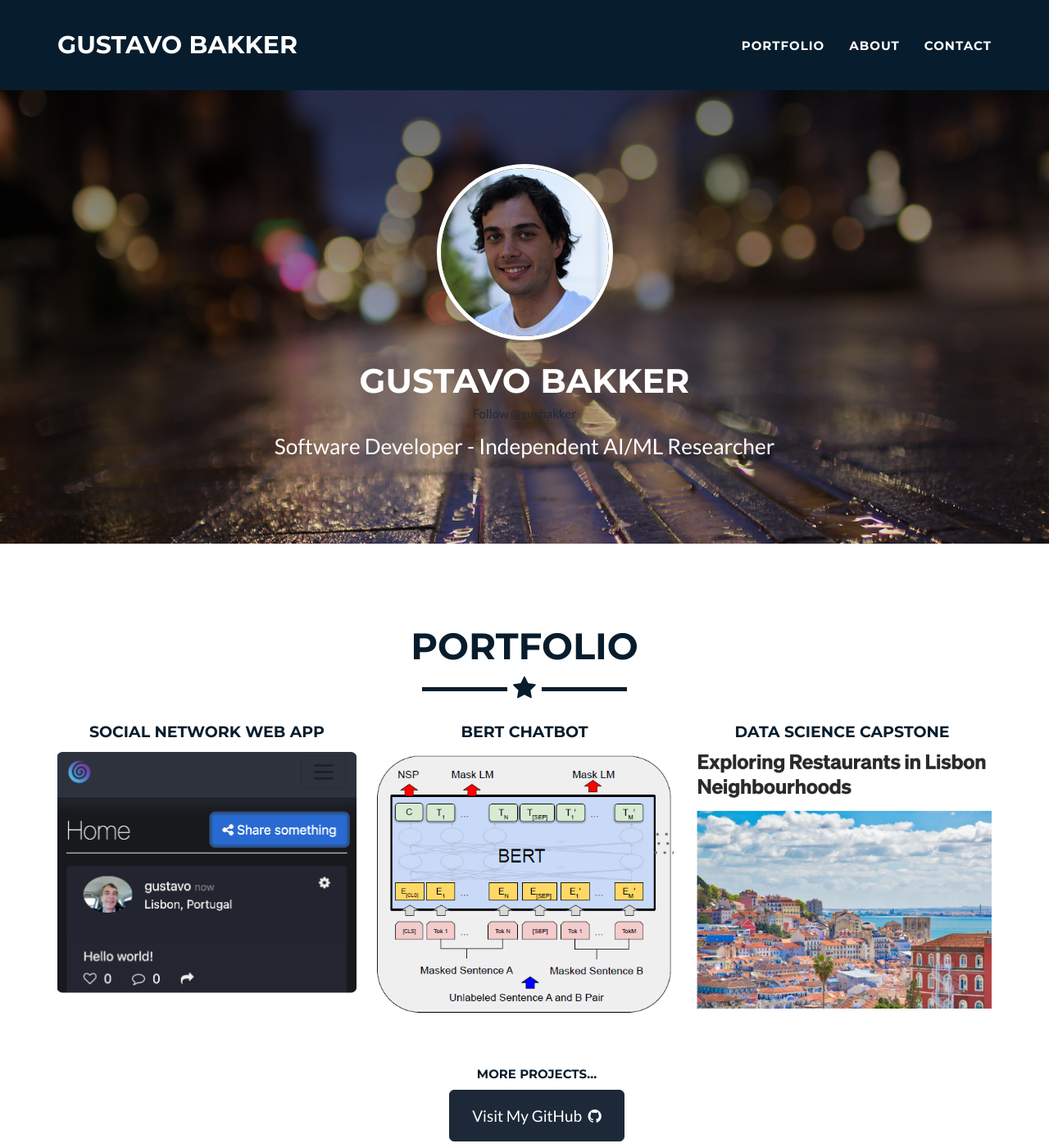
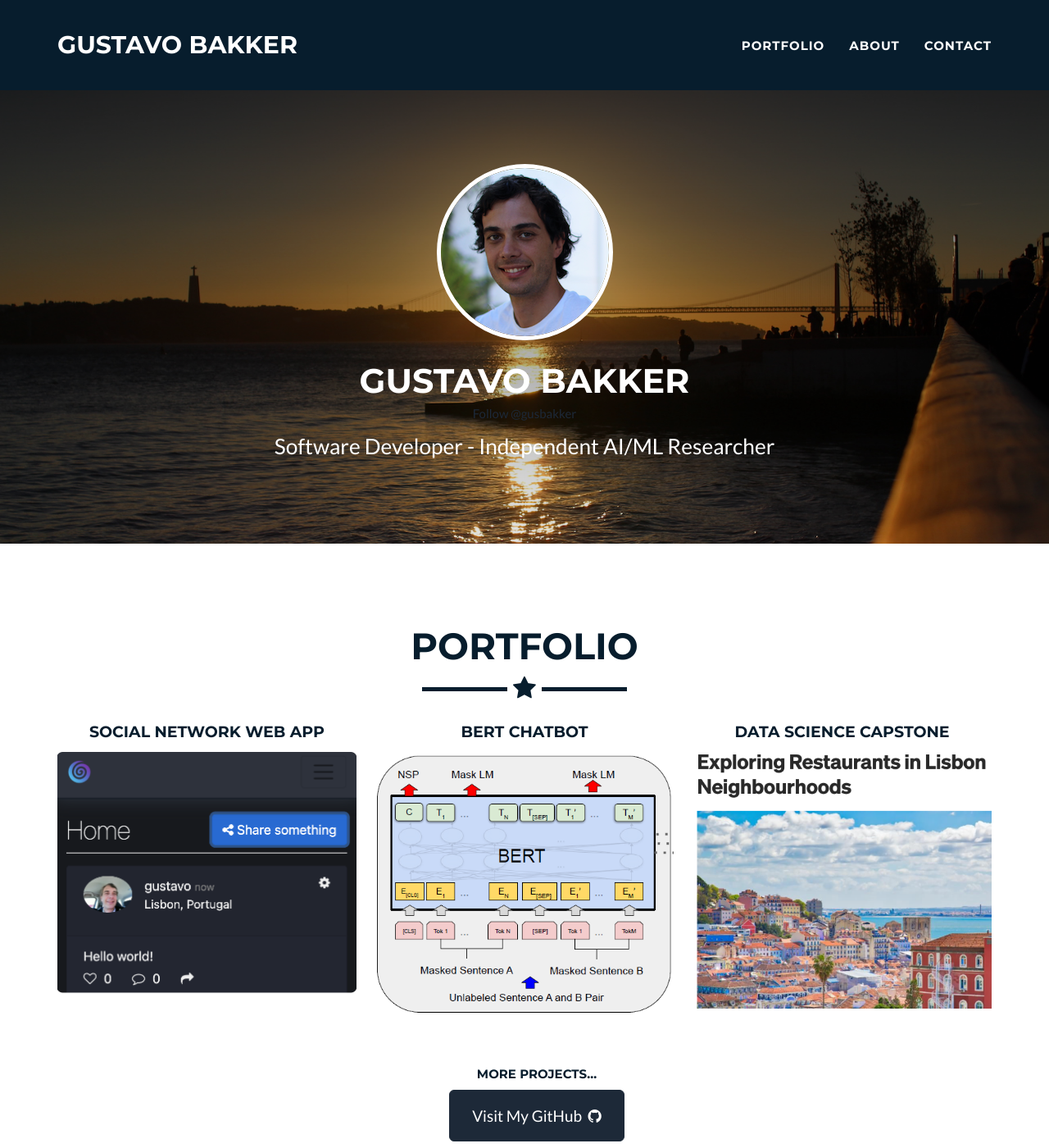
Before and after one commit to gusbakker/gusbakker.github.io, a Jekyll site: the page built from _posts/2014-07-17-project-2.markdown, in a window 1280 px wide and 1400 px high. Shown: the whole window at 82% size. Built offline with Jekyll 4.4.1, drawn with Linux system fonts in a browser that asks for light colours.

Commit message:
now it looks even greater..

```diff
--- a/_config.yml
+++ b/_config.yml
@@ -32,7 +32,7 @@ color:
   secondary-soft: 8ed4cb #8ed4cb
 
 # background image
-background-image: holland.JPG
+background-image: sun.JPG
 
 # Footer settings
 footer:
```
